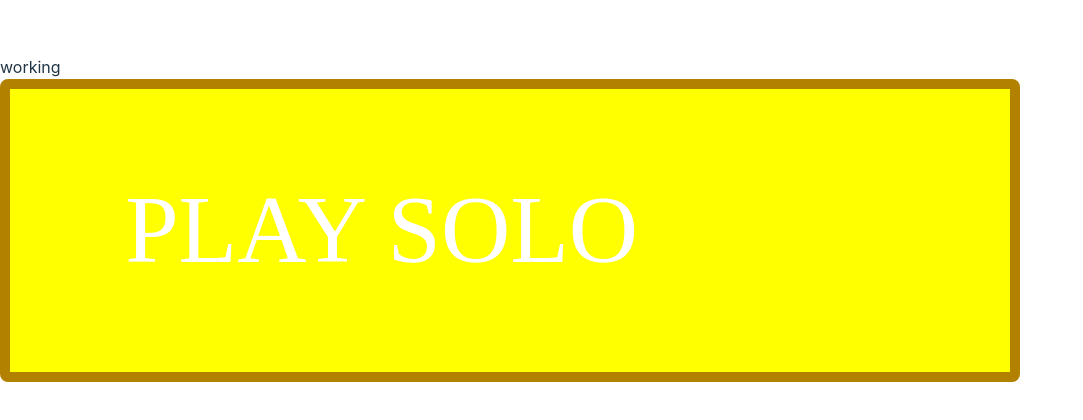
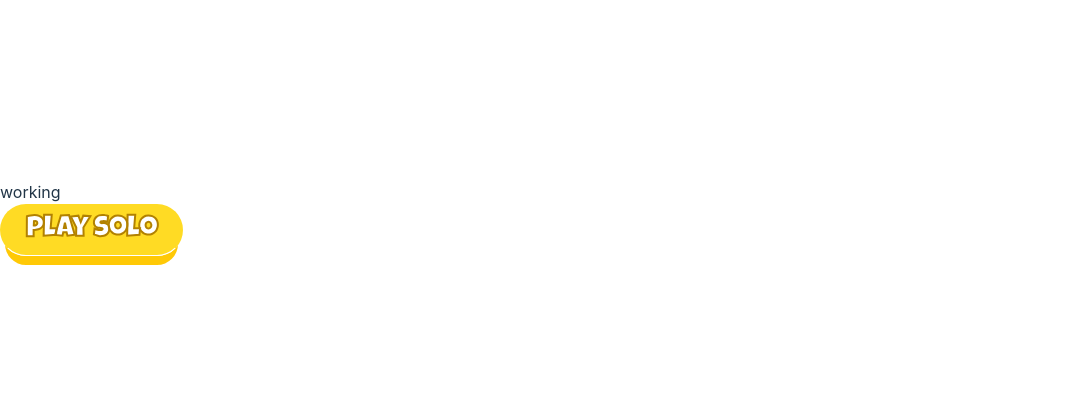
Before and after one commit to HillelChen/Tic-Tac-Toe, a React (Vite) app: page / in a window 1280 px wide. Shown: the part 182-602 px from the top of the page, without its empty margins (0-1083 px from the left). Built offline with nearby package versions, Linux system fonts and the light colour scheme.

Commit message:
button finished

```diff
--- a/src/App.jsx
+++ b/src/App.jsx
@@ -5,7 +5,7 @@ export default function App() {
   return (
     <div>
       working
-      <Button />
+      <Button children={'play solo'} />
     </div>
   )
 }
--- a/src/Components/Button/Index.jsx
+++ b/src/Components/Button/Index.jsx
@@ -2,11 +2,11 @@ import React from 'react'
 import styles from "./style.module.css"
 
 
-export default function Button() {
+export default function Button({ children }) {
     return (
         <div>
             <button className={styles.button} >
-                PLAY SOLO
+                {children}
             </button>
         </div>
     )
--- a/src/Components/Button/style.module.css
+++ b/src/Components/Button/style.module.css
@@ -1,27 +1,23 @@
+@import url('https://fonts.googleapis.com/css2?family=Luckiest+Guy&display=swap');
+
+
 .button {
     /* Play solo */
-
-    /* position: absolute; */
-    width: 1020px;
-    height: 303px;
-    left: 152px;
-    top: 1313px;
-
+    width: fit-content;
+    padding: 10px 25px;
+    height: fit-content;
     font-family: 'Luckiest Guy';
     font-style: normal;
-    font-weight: 400;
-    font-size: 96px;
-    line-height: 96px;
+    font-weight: 700;
+    font-size: 30px;
+    line-height: 30x;
     display: flex;
-    align-items: center;
-    text-align: center;
-
+    justify-content: center;
     color: #FFFFFF;
-
-    border: 10px solid #B28100;
-
-
-    background-color: yellow;
-
-
+    border-bottom: #FFFFFF 1px solid;
+    letter-spacing: -1px;
+    -webkit-text-stroke: #B28100 2px;
+    box-shadow: 0px 14px 0px -5px rgba(255, 200, 0, 0.978);
+    border-radius: 45px;
+    background-color: rgba(255, 213, 0, 0.859);
 }
```
